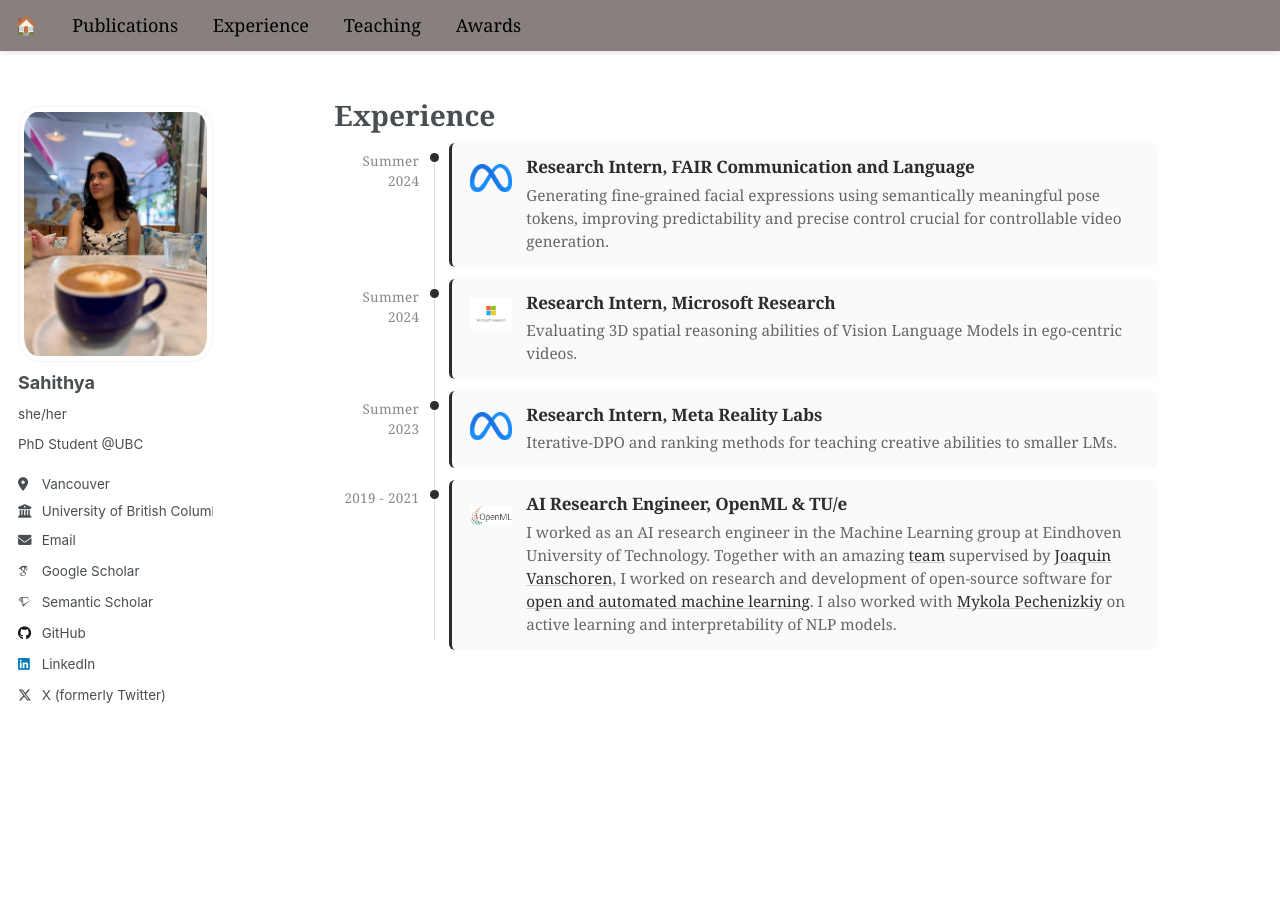
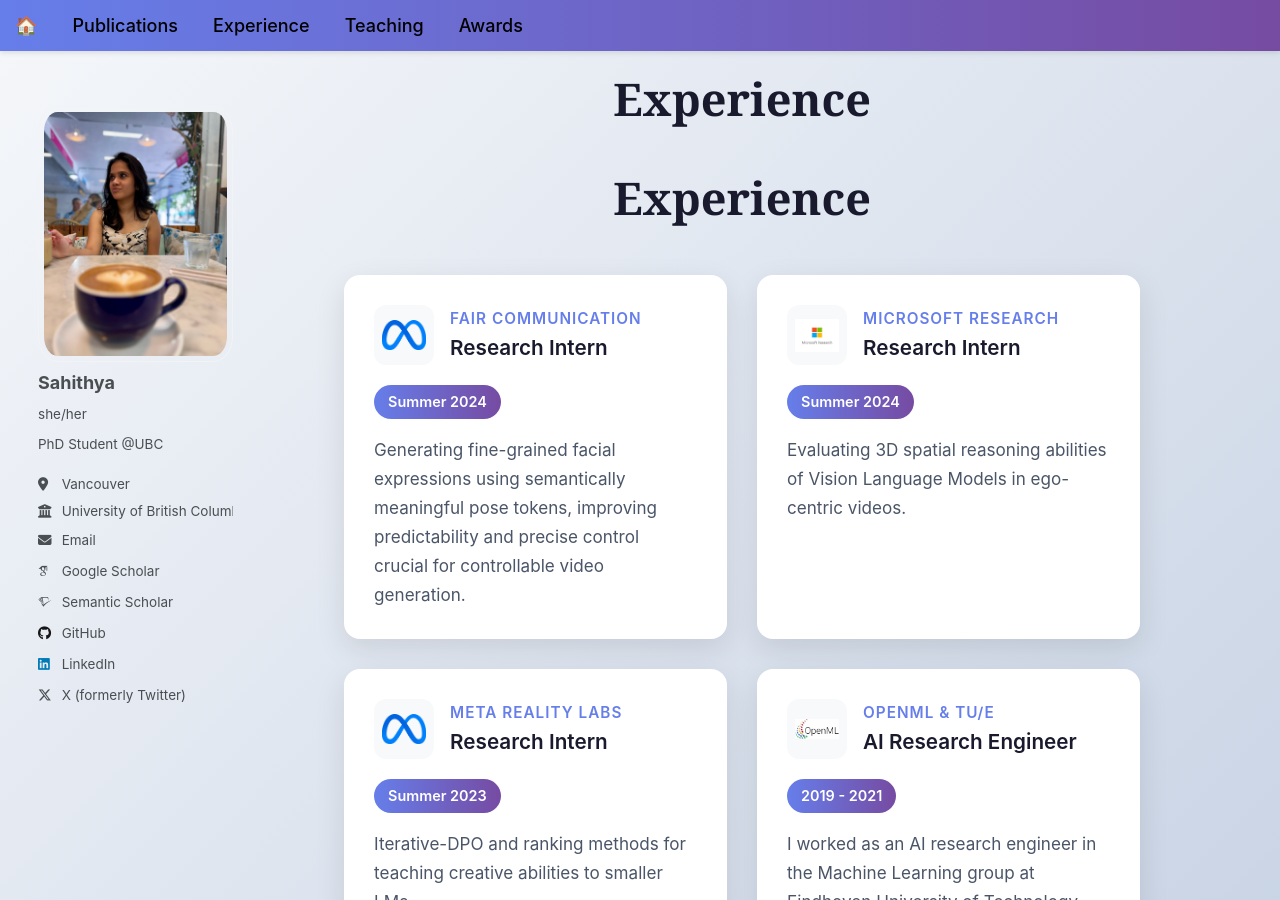
Before and after one commit to sahithyaravi/sahithyaravi.github.io, a Jekyll site: the page built from _pages/experience.md, in a window 1280 px wide and 900 px high. Built offline with Jekyll 4.4.1, drawn with Linux system fonts in a browser that asks for light colours; some web fonts are replaced; some of the changed lines change nothing that is shown.

Commit message:
swap colors, change exp

```diff
--- a/_pages/experience.md
+++ b/_pages/experience.md
@@ -4,193 +4,233 @@ permalink: /experience/
 author_profile: true
 ---
 
-
 <html lang="en">
 <head>
 <meta charset="UTF-8">
 <meta name="viewport" content="width=device-width, initial-scale=1.0">
 <style>
+* {
+  margin: 0;
+  padding: 0;
+  box-sizing: border-box;
+}
 
-  /* Timeline container */
-  .timeline {
-    position: relative;
-    max-width: 900px;
-    margin: 0 auto;
+body {
+  font-family: -apple-system, BlinkMacSystemFont, 'Segoe UI', system-ui, sans-serif;
+  background: linear-gradient(135deg, #f5f7fa 0%, #c3cfe2 100%);
+  padding: 40px 20px;
+  min-height: 100vh;
+}
+
+.container {
+  max-width: 1200px;
+  margin: 0 auto;
+}
+
+h1 {
+  text-align: center;
+  font-size: 2.5rem;
+  margin-bottom: 50px;
+  color: #1a1a2e;
+  font-weight: 700;
+}
+
+.experience-grid {
+  display: grid;
+  grid-template-columns: repeat(auto-fit, minmax(300px, 1fr));
+  gap: 30px;
+}
+
+.exp-card {
+  background: white;
+  border-radius: 16px;
+  padding: 30px;
+  box-shadow: 0 10px 30px rgba(0,0,0,0.1);
+  transition: all 0.3s ease;
+  position: relative;
+  overflow: hidden;
+}
+
+.exp-card::before {
+  content: '';
+  position: absolute;
+  top: 0;
+  left: 0;
+  right: 0;
+  height: 4px;
+  background: linear-gradient(90deg, #667eea 0%, #764ba2 100%);
+  transform: scaleX(0);
+  transform-origin: left;
+  transition: transform 0.3s ease;
+}
+
+.exp-card:hover::before {
+  transform: scaleX(1);
+}
+
+.exp-card:hover {
+  transform: translateY(-8px);
+  box-shadow: 0 20px 40px rgba(0,0,0,0.15);
+}
+
+.card-header {
+  display: flex;
+  align-items: center;
+  gap: 16px;
+  margin-bottom: 20px;
+}
+
+.logo {
+  width: 60px;
+  height: 60px;
+  border-radius: 12px;
+  padding: 8px;
+  background: #f8f9fa;
+  display: flex;
+  align-items: center;
+  justify-content: center;
+}
+
+.logo img {
+  width: 100%;
+  height: 100%;
+  object-fit: contain;
+}
+
+.card-title-section {
+  flex: 1;
+}
+
+.company-name {
+  font-size: 0.85rem;
+  color: #667eea;
+  font-weight: 600;
+  text-transform: uppercase;
+  letter-spacing: 1px;
+  margin-bottom: 4px;
+}
+
+.role-title {
+  font-size: 1.15rem;
+  color: #1a1a2e;
+  font-weight: 600;
+  line-height: 1.3;
+}
+
+.period {
+  display: inline-block;
+  background: linear-gradient(90deg, #667eea 0%, #764ba2 100%);
+  color: white;
+  padding: 6px 14px;
+  border-radius: 20px;
+  font-size: 0.8rem;
+  font-weight: 600;
+  margin-bottom: 16px;
+}
+
+.description {
+  color: #4a5568;
+  line-height: 1.7;
+  font-size: 0.95rem;
+}
+
+.description a {
+  color: #667eea;
+  text-decoration: none;
+  font-weight: 500;
+  transition: color 0.2s;
+}
+
+.description a:hover {
+  color: #764ba2;
+  text-decoration: underline;
+}
+
+@media (max-width: 768px) {
+  h1 {
+    font-size: 2rem;
+    margin-bottom: 30px;
   }
 
-  /* Vertical line */
-  .timeline::after {
-    content: '';
-    position: absolute;
-    width: 1px;
-    top: 10px;
-    bottom: 10px;
-    left: 100px;
-    background: #e0e0e0;
+  .experience-grid {
+    grid-template-columns: 1fr;
   }
-
-  /* Individual timeline items */
-  .timeline-item {
-    display: flex;
-    align-items: flex-start;
-    position: relative;
-    margin: 0 0 12px 0;
-  }
-
-  /* Timeline dot */
-  .timeline-item::before {
-    content: '';
-    position: absolute;
-    left: 96px;
-    top: 10px;
-    width: 9px;
-    height: 9px;
-    border-radius: 50%;
-    background: #2c2c2c;
-    z-index: 1;
-  }
-
-  /* Year */
-  .timeline-year {
-    width: 85px;
-    text-align: right;
-    font-size: 0.75rem;
-    font-weight: 500;
-    color: #888;
-    padding-top: 8px;
-    flex-shrink: 0;
-    letter-spacing: 0.3px;
-  }
-
-  /* Experience card */
-  .experience-card {
-    flex: 1;
-    display: flex;
-    gap: 14px;
-    margin-left: 30px;
-    padding: 14px 18px;
-    background: #fafafa;
-    border-radius: 6px;
-    border-left: 3px solid #2c2c2c;
-    transition: all 0.25s ease;
-  }
-
-  .experience-card:hover {
-    background: #f5f5f5;
-    border-left-color: #666;
-    transform: translateX(3px);
-  }
-
-  /* Logo */
-  .experience-card img {
-    width: 42px;
-    height: 42px;
-    object-fit: contain;
-    flex-shrink: 0;
-    opacity: 0.9;
-  }
-
-  /* Content */
-  .experience-content {
-    flex: 1;
-  }
-
-  .experience-content h3 {
-    margin: 0 0 6px 0;
-    font-size: 0.95rem;
-    font-weight: 600;
-    color: #2c2c2c;
-    letter-spacing: -0.2px;
-  }
-
-  .experience-content p {
-    margin: 0;
-    font-size: 0.85rem;
-    line-height: 1.5;
-    color: #666;
-  }
-
-  .experience-content a {
-    color: #2c2c2c;
-    text-decoration: underline;
-    text-decoration-color: #ccc;
-    text-decoration-thickness: 1px;
-    transition: all 0.2s ease;
-  }
-
-  .experience-content a:hover {
-    text-decoration-color: #2c2c2c;
-  }
-
-  h2 {
-    text-align: center;
-    color: #2c2c2c;
-    margin-bottom: 35px;
-    font-weight: 600;
-    font-size: 1.5rem;
-    letter-spacing: -0.5px;
-  }
+}
 </style>
 </head>
 <body>
+<div class="container">
+  <h1>Experience</h1>
 
-<!-- <h2>Experience</h2> -->
-
-<div class="timeline">
-  <!-- Experience 1 -->
-  <div class="timeline-item">
-    <div class="timeline-year">Summer 2024</div>
-    <div class="experience-card">
-      <img src="../images/meta_logo.png" alt="FAIR Logo">
-      <div class="experience-content">
-        <h3>Research Intern, FAIR Communication and Language</h3>
-        <p>Generating fine-grained facial expressions using semantically meaningful pose tokens, improving predictability and precise control crucial for controllable video generation.</p>
+  <div class="experience-grid">
+    <!-- Card 1 -->
+    <div class="exp-card">
+      <div class="card-header">
+        <div class="logo">
+          <img src="../images/meta_logo.png" alt="FAIR">
+        </div>
+        <div class="card-title-section">
+          <div class="company-name">FAIR Communication</div>
+          <div class="role-title">Research Intern</div>
+        </div>
+      </div>
+      <div class="period">Summer 2024</div>
+      <div class="description">
+        Generating fine-grained facial expressions using semantically meaningful pose tokens, improving predictability and precise control crucial for controllable video generation.
       </div>
     </div>
-  </div>
 
-  <!-- Experience 2 -->
-  <div class="timeline-item">
-    <div class="timeline-year">Summer 2024</div>
-    <div class="experience-card">
-      <img src="../images/msr_logo.jpeg" alt="Microsoft Research Logo">
-      <div class="experience-content">
-        <h3>Research Intern, Microsoft Research</h3>
-        <p>Evaluating 3D spatial reasoning abilities of Vision Language Models in ego-centric videos.</p>
+    <!-- Card 2 -->
+    <div class="exp-card">
+      <div class="card-header">
+        <div class="logo">
+          <img src="../images/msr_logo.jpeg" alt="Microsoft Research">
+        </div>
+        <div class="card-title-section">
+          <div class="company-name">Microsoft Research</div>
+          <div class="role-title">Research Intern</div>
+        </div>
+      </div>
+      <div class="period">Summer 2024</div>
+      <div class="description">
+        Evaluating 3D spatial reasoning abilities of Vision Language Models in ego-centric videos.
       </div>
     </div>
-  </div>
 
-  <!-- Experience 3 -->
-  <div class="timeline-item">
-    <div class="timeline-year">Summer 2023</div>
-    <div class="experience-card">
-      <img src="../images/meta_logo.png" alt="Meta Reality Labs Logo">
-      <div class="experience-content">
-        <h3>Research Intern, Meta Reality Labs</h3>
-        <p>Iterative-DPO and ranking methods for teaching creative abilities to smaller LMs.</p>
+    <!-- Card 3 -->
+    <div class="exp-card">
+      <div class="card-header">
+        <div class="logo">
+          <img src="../images/meta_logo.png" alt="Meta Reality Labs">
+        </div>
+        <div class="card-title-section">
+          <div class="company-name">Meta Reality Labs</div>
+          <div class="role-title">Research Intern</div>
+        </div>
+      </div>
+      <div class="period">Summer 2023</div>
+      <div class="description">
+        Iterative-DPO and ranking methods for teaching creative abilities to smaller LMs.
       </div>
     </div>
-  </div>
 
-  <!-- Experience 4 -->
-  <div class="timeline-item">
-    <div class="timeline-year">2019 - 2021</div>
-    <div class="experience-card">
-      <img src="../images/openml_logo.png" alt="OpenML Logo">
-      <div class="experience-content">
-        <h3>AI Research Engineer, OpenML & TU/e</h3>
-        <p>
-          I worked as an AI research engineer in the Machine Learning group at Eindhoven University of Technology.
-          Together with an amazing <a href="https://github.com/orgs/openml/people">team</a> supervised by
-          <a href="https://joaquinvanschoren.github.io/home/#lab">Joaquin Vanschoren</a>, I worked on research and development of open-source software for
-          <a href="https://github.com/openml">open and automated machine learning</a>. I also worked with
-          <a href="https://www.win.tue.nl/~mpechen/">Mykola Pechenizkiy</a> on active learning and interpretability of NLP models.
-        </p>
+    <!-- Card 4 -->
+    <div class="exp-card">
+      <div class="card-header">
+        <div class="logo">
+          <img src="../images/openml_logo.png" alt="OpenML">
+        </div>
+        <div class="card-title-section">
+          <div class="company-name">OpenML & TU/e</div>
+          <div class="role-title">AI Research Engineer</div>
+        </div>
+      </div>
+      <div class="period">2019 - 2021</div>
+      <div class="description">
+        I worked as an AI research engineer in the Machine Learning group at Eindhoven University of Technology. Together with an amazing <a href="https://github.com/orgs/openml/people">team</a> supervised by <a href="https://joaquinvanschoren.github.io/home/#lab">Joaquin Vanschoren</a>, I worked on research and development of open-source software for <a href="https://github.com/openml">open and automated machine learning</a>. I also worked with <a href="https://www.win.tue.nl/~mpechen/">Mykola Pechenizkiy</a> on active learning and interpretability of NLP models.
       </div>
     </div>
   </div>
 </div>
-
 </body>
 </html>
--- a/_sass/layout/_navigation.scss
+++ b/_sass/layout/_navigation.scss
@@ -3,7 +3,7 @@
    ========================================================================== */
 
    :root {
-    --navbar-background-color: #887f7f; /* Define navbar background color */
+    --navbar-background-color: linear-gradient(90deg, #667eea 0%, #764ba2 100%);; /* Define navbar background color */
 }
 
 .top-nav,
```
